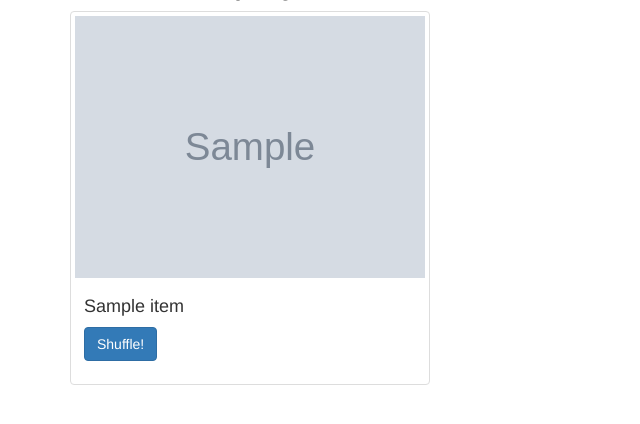
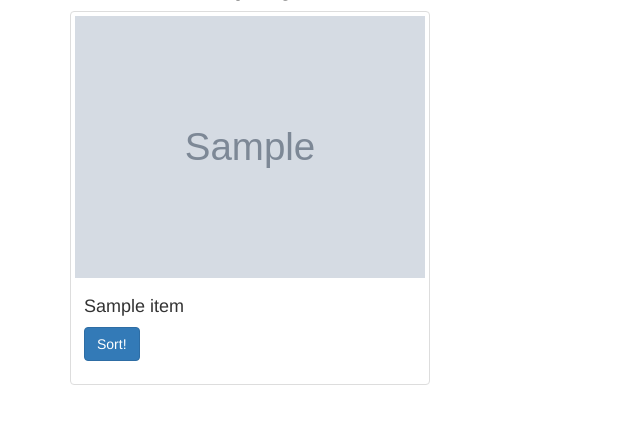
Before and after one commit to pyBourne/sortify, a Flask app: template templates/playlists.html in a window 1280 px wide. Shown: the part 59-483 px from the top of the page, without its empty margins (0-640 px from the left). Run offline with Flask 2, Linux system fonts and the light colour scheme; the template is opened without the code that fills it: most values are stand-ins (such as "Sample title", 1, 10 or a date in 2020); grey boxes marked "Sample" are stand-in pictures; parts of the project's set-up code (start-up, migrations or seed data) failed here and were passed over; some libraries are stand-ins or nearby versions.

Commit message:
change shuffle to sort

```diff
--- a/templates/playlists.html
+++ b/templates/playlists.html
@@ -2,7 +2,7 @@
 {% block pagename %}
 {% endblock %}
 {% block data %}
-    <h1>Choose a playlist to randomize</h1>
+    <h1>Choose a playlist to sort</h1>
 	<div class="row">
 	{% for item in playlists %}
 		<div class="col-sm-6 col-md-4">
@@ -12,7 +12,7 @@
 				{% endif %}
 				<div class="caption">
 					<h4>{{ item.name }}</h4>
-					<p><a href="../playlist/{{ item.id }}" class="btn btn-primary" role="button">Shuffle!</a></p>
+					<p><a href="../playlist/{{ item.id }}" class="btn btn-primary" role="button">Sort!</a></p>
 				</div>
 			</div>
 		</div>
```
